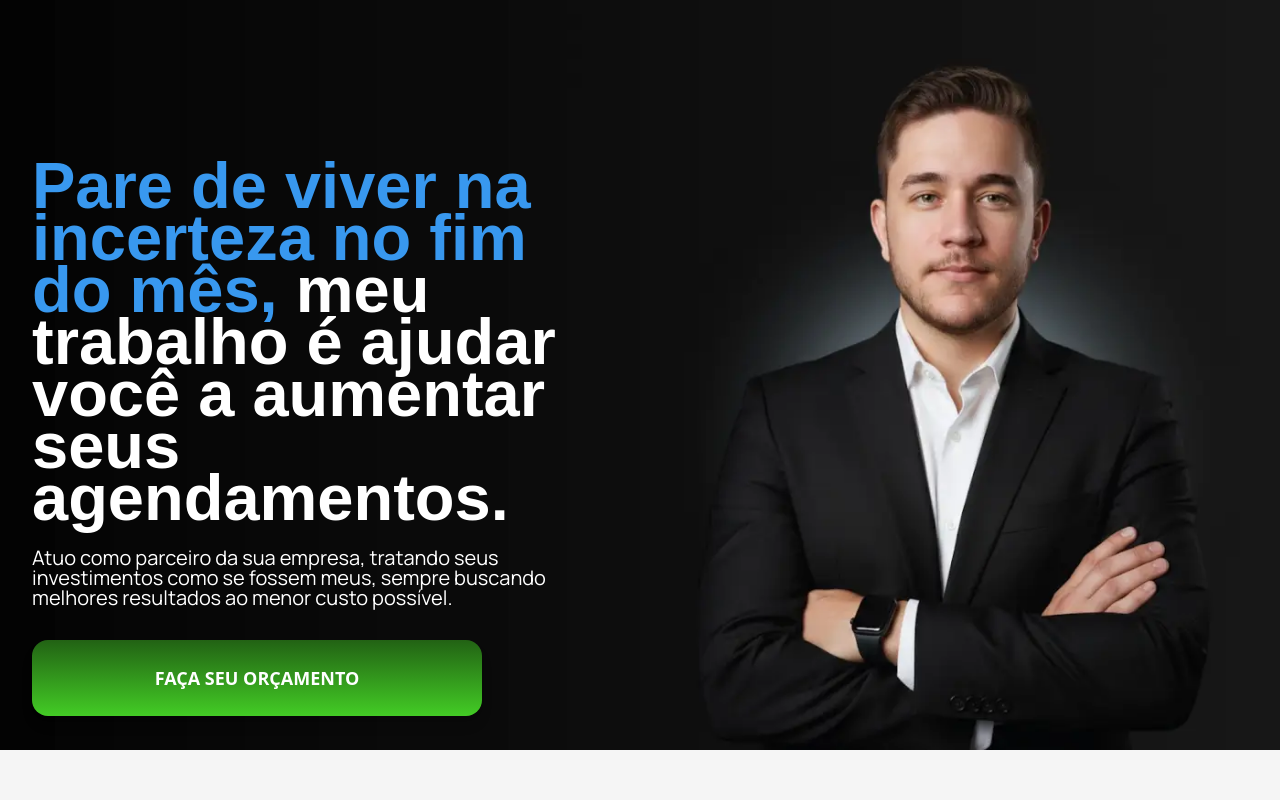
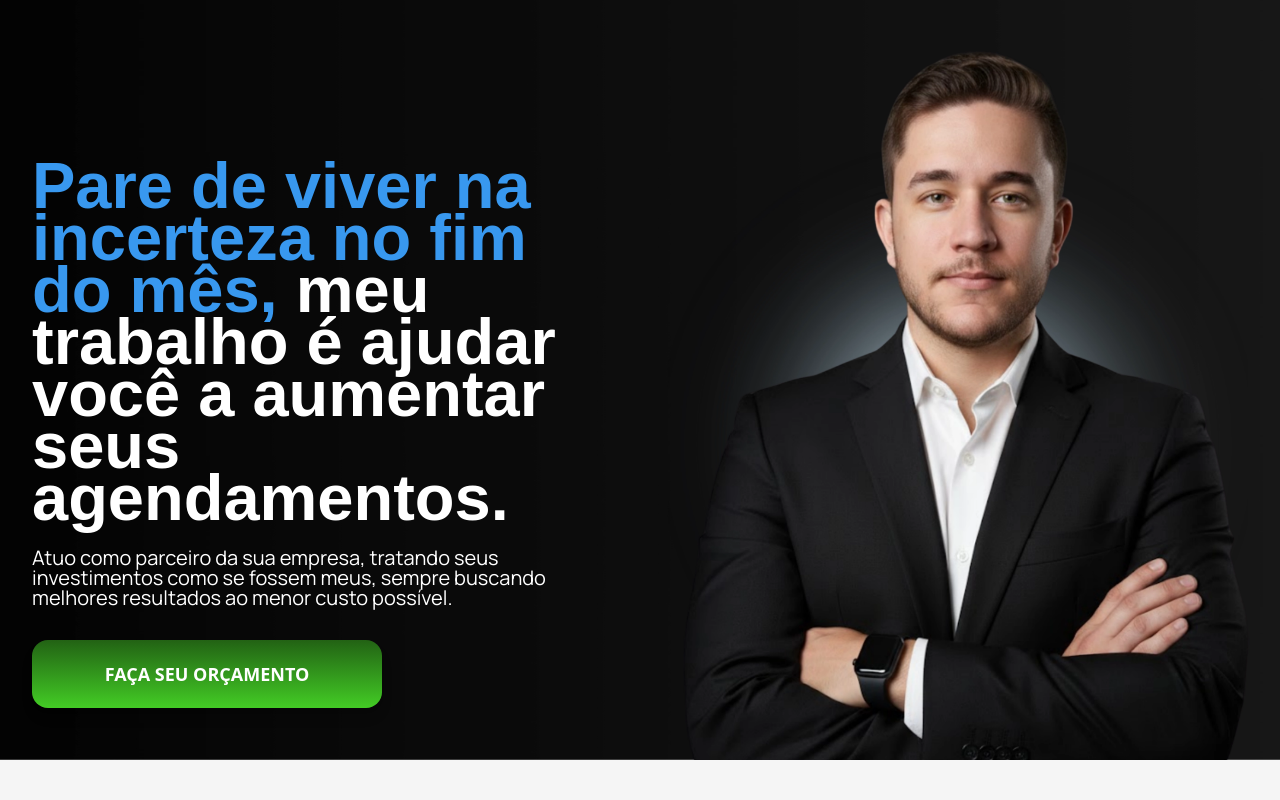
Before and after one commit to MatheusVianaAds/matheus_viana_ADS, a React (Vite) app: page / in a window 1280 px wide. Shown: the top 800 px of the page. Built offline with nearby package versions, Linux system fonts and the light colour scheme; a web font is replaced by a local one.

Commit message:
fix: ajuste botão

```diff
--- a/src/App.jsx
+++ b/src/App.jsx
@@ -1,14 +1,18 @@
+import React, { Suspense } from "react";
 import { BrowserRouter, Route, Routes } from "react-router-dom";
-import HomePage from "@/pages/HomePage";
-import LeadQualificationPage from "@/pages/LeadQualificationPage";
+
+const HomePage = React.lazy(() => import("@/pages/HomePage"));
+const LeadQualificationPage = React.lazy(() => import("@/pages/LeadQualificationPage"));
 
 function App() {
   return (
     <BrowserRouter>
-      <Routes>
-        <Route path="/" element={<HomePage />} />
-        <Route path="/lead-qualification" element={<LeadQualificationPage />} />
-      </Routes>
+      <Suspense fallback={null}>
+        <Routes>
+          <Route path="/" element={<HomePage />} />
+          <Route path="/lead-qualification" element={<LeadQualificationPage />} />
+        </Routes>
+      </Suspense>
     </BrowserRouter>
   );
 }
--- a/src/components/Button.jsx
+++ b/src/components/Button.jsx
@@ -15,13 +15,13 @@ const Button = ({
         "hover:from-green-500 hover:to-green-400",
         "text-white-custom",
         "font-semibold",
-        "px-8 py-6",
+        "px-8 py-5",
         "rounded-2xl",
         "shadow-lg",
         "hover:scale-105",
         "transition-all duration-300",
         "btn-personalizado",
-        "w-full max-w-112.5",
+        "w-full max-w-87.5",
         className,
       ].join(" ")}
       {...props}
--- a/src/sections/HeroBanner.jsx
+++ b/src/sections/HeroBanner.jsx
@@ -13,10 +13,10 @@ const HeroBanner = () => {
     bg-cover
     bg-no-repeat
     bg-top
-    pt-[65%]
+    pt-[75%]
     max-h-187.5
     md:max-h-full
-    lg:max-h-187.5
+    lg:max-h-190
     pb-[15%]
 
   "
```
Also changed, not shown: public/banner-mobile.webp, public/banner.webp.
